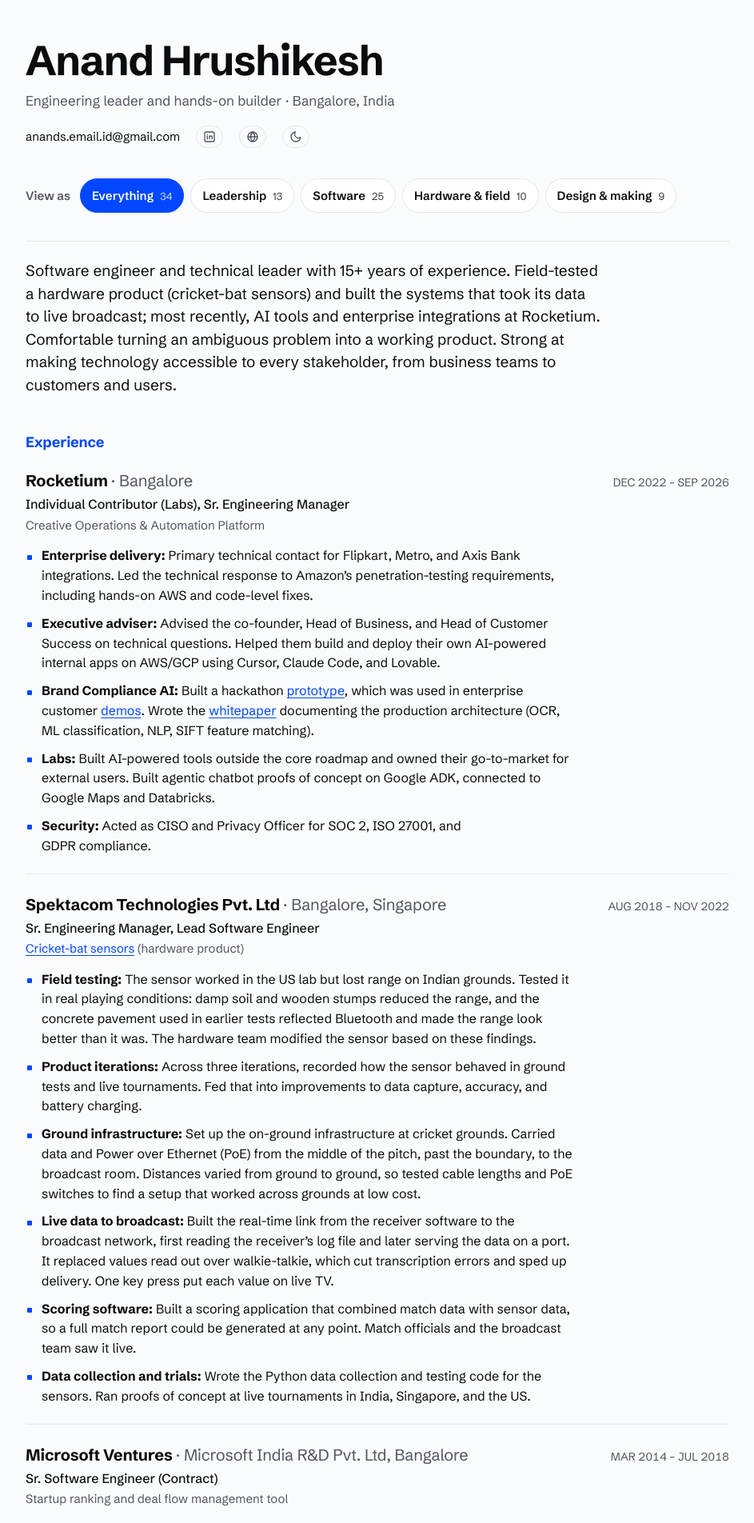
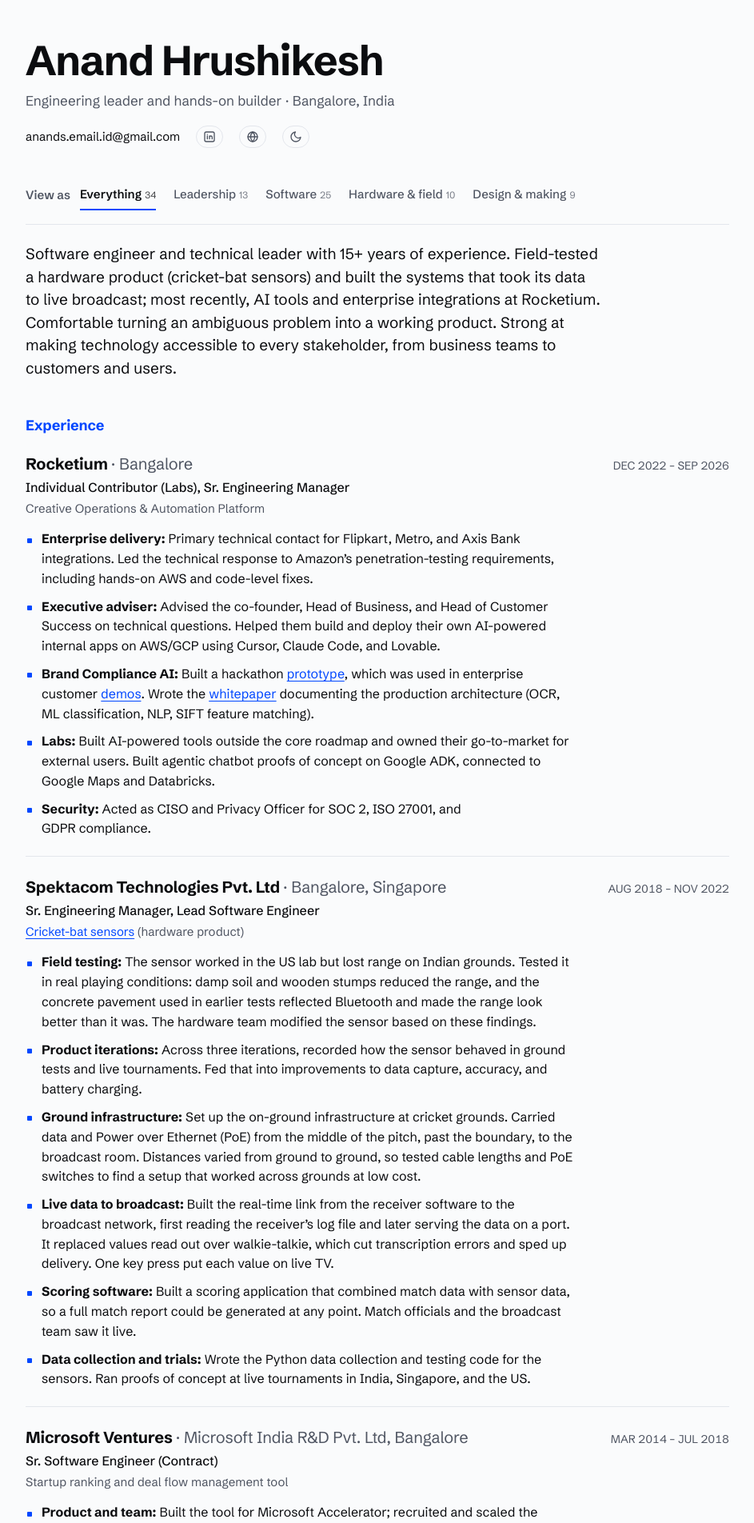
Before and after one commit to and/and.github.io, a Jekyll site: the page resume/index.html, which Jekyll copies as it is, in a window 1280 px wide. Shown: the top 1904 px of the page at 80% size, without its empty margins (168-1111 px from the left). Built offline with Jekyll 4.4.1, drawn with Linux system fonts in a browser that asks for light colours.

Commit message:
Resume: 'View as' switcher as underline tabs on desktop and phone (quieter than solid pills)
Co-Authored-By: Claude Opus 5.5 <noreply@anthropic.com>
Claude-Session: https://claude.ai/code/session_01MuwebNEXBFxCrvNjpbsvNM

```diff
--- a/resume/index.html
+++ b/resume/index.html
@@ -82,32 +82,29 @@ a:hover { text-decoration-thickness: 2px; }
 /* View switcher */
 .views-bar { position: sticky; top: 0; z-index: 10; background: var(--bg); margin-top: 28px; padding: 10px 0; border-bottom: 1px solid transparent; display: flex; align-items: center; gap: 12px; }
 .views-bar::after { content: ""; position: absolute; left: 0; right: 0; top: 100%; height: 16px; pointer-events: none; opacity: 0; background: linear-gradient(to bottom, var(--bg), transparent); }
-.views-bar.stuck { background: var(--bg); }
-@supports (background: color-mix(in srgb, red 50%, blue)) {
-  .views-bar.stuck { background: color-mix(in srgb, var(--bg) 80%, transparent); -webkit-backdrop-filter: blur(12px); backdrop-filter: blur(12px); }
-}
+.views-bar.stuck { background: var(--bg); border-bottom-color: var(--rule); }
 .views-bar.stuck::after { opacity: .85; }
 .views-bar.stuck .views-label { opacity: .55; }
 .views-bar.stuck .views button:not([aria-selected="true"]) { opacity: .55; }
 .views-bar.stuck .views button[aria-selected="true"] { opacity: .7; }
 .views-bar.stuck:hover .views-label, .views-bar.stuck:hover .views button { opacity: 1; }
 .views-bar.stuck .views button:focus-visible { opacity: 1; }
-.views-bar.stuck .views button:not([aria-selected="true"]) { background: color-mix(in srgb, var(--surface) 70%, transparent); border-color: color-mix(in srgb, var(--rule) 60%, transparent); }
 .sec { scroll-margin-top: 64px; }
 .views-label { margin: 0; flex: none; font-size: 0.9375rem; font-weight: 600; color: var(--muted); }
-.views { display: flex; flex-wrap: wrap; gap: 8px; flex: 1; min-width: 0; }
+.views { display: flex; flex-wrap: wrap; gap: 4px 22px; flex: 1; min-width: 0; }
 .views button {
-  font: inherit; font-weight: 600; font-size: 0.9375rem;
-  display: inline-flex; align-items: baseline; gap: 8px;
-  padding: 9px 14px; min-height: 40px;
-  color: var(--text); background: var(--surface);
-  border: 1px solid var(--rule); border-radius: 999px; cursor: pointer;
+  font: inherit; font-weight: 500; font-size: 0.9375rem;
+  display: inline-flex; align-items: baseline; gap: 4px;
+  padding: 8px 0 6px; min-height: 40px;
+  color: var(--muted); background: none;
+  border: 0; border-bottom: 2px solid transparent; border-radius: 0; cursor: pointer;
 }
-.views button:hover { border-color: var(--accent); }
-.views button[aria-selected="true"] { background: var(--accent); border-color: var(--accent); color: var(--accent-ink); }
-.views .n { font-weight: 400; font-size: 0.8125rem; opacity: 0.8; }
+.views button:hover { color: var(--text); }
+.views button:focus-visible { outline: 2px solid var(--accent); outline-offset: 2px; }
+.views button[aria-selected="true"] { color: var(--text); font-weight: 600; border-bottom-color: var(--accent); }
+.views .n { font-weight: 400; font-size: 0.75rem; opacity: 0.75; }
 
-.lens { margin-top: 24px; padding-top: 22px; border-top: 1px solid var(--rule); }
+.lens { margin-top: 6px; padding-top: 22px; border-top: 1px solid var(--rule); }
 .lens-summary { margin: 0; font-size: 1.1875rem; line-height: 1.5; max-width: 62ch; text-wrap: pretty; }
 .lens-note { margin: 12px 0 0; max-width: 62ch; color: var(--muted); font-size: 0.9375rem; }
 .lens-meta { margin: 14px 0 0; font-size: 0.9375rem; color: var(--text); }
@@ -181,6 +178,10 @@ a:hover { text-decoration-thickness: 2px; }
   .views { flex-wrap: nowrap; overflow-x: auto; scrollbar-width: none; }
   .views::-webkit-scrollbar { display: none; }
   .views button { flex: none; white-space: nowrap; }
+  .views-label { display: none; }
+  .views-bar { padding: 4px 0 0; margin-top: 20px; }
+  .views { gap: 18px; }
+  .lens { margin-top: 0; }
   body { padding-block: 32px 56px; }
   .job-h, .edu > div { grid-template-columns: minmax(0, 1fr); }
   .pts li.dated { grid-template-columns: minmax(0, 1fr); gap: 6px; align-items: start; }
@@ -193,7 +194,7 @@ a:hover { text-decoration-thickness: 2px; }
   .skills > div { grid-template-columns: minmax(0, 1fr); gap: 0; }
 }
 @media (prefers-reduced-motion: no-preference) {
-  .views button { transition: background-color .15s, border-color .15s, color .15s; }
+  .views button { transition: border-color .15s, color .15s; }
 }
 </style>
 </head>
```
